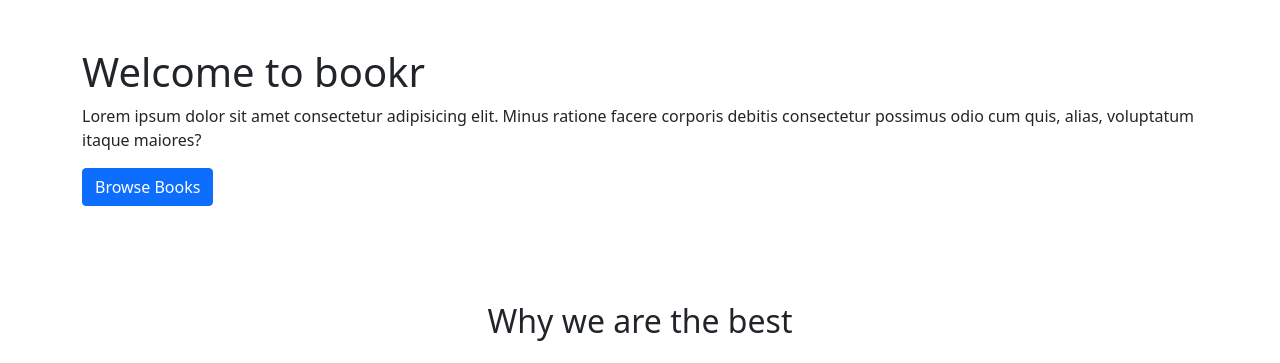
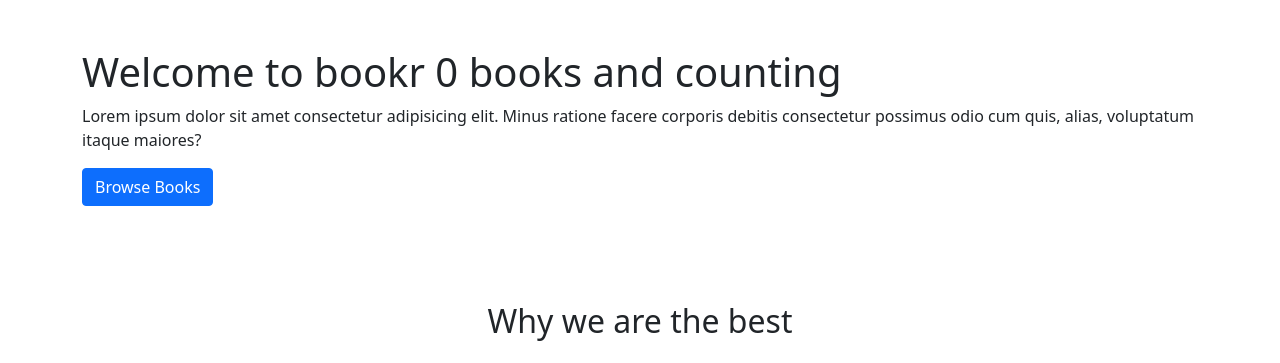
Before and after one commit to paulnyabaro/bookr, a Django app: page / in a window 1280 px wide. Shown: the part 57-420 px from the top of the page. Run offline with Django 4.2, Linux system fonts and the light colour scheme; data that the repository does not hold is empty; parts of the project's set-up code (start-up, migrations or seed data) failed here and were passed over.

Commit message:
Updated homepage

```diff
--- a/reviews/views.py
+++ b/reviews/views.py
@@ -1,6 +1,8 @@
 from django.shortcuts import render
+from .models import Book
 
 
 def index(request):
     name = 'Josephine'
-    return render(request, 'index.html', {'name': name})
+    books = Book.objects.count()
+    return render(request, 'index.html', {'name': name, 'books': books})
--- a/templates/index.html
+++ b/templates/index.html
@@ -3,7 +3,7 @@
 {% block content %}
 <section class="py-4 py-lg-5">
     <div class="container">
-        <h1> Welcome to bookr</h1>
+        <h1> Welcome to bookr {{ books }} books and counting</h1>
         <p>Lorem ipsum dolor sit amet consectetur adipisicing elit. Minus ratione facere corporis debitis consectetur possimus odio cum quis, alias, voluptatum itaque maiores?</p>
         <a href="" class="btn btn-primary">Browse Books</a>
     </div>
```
